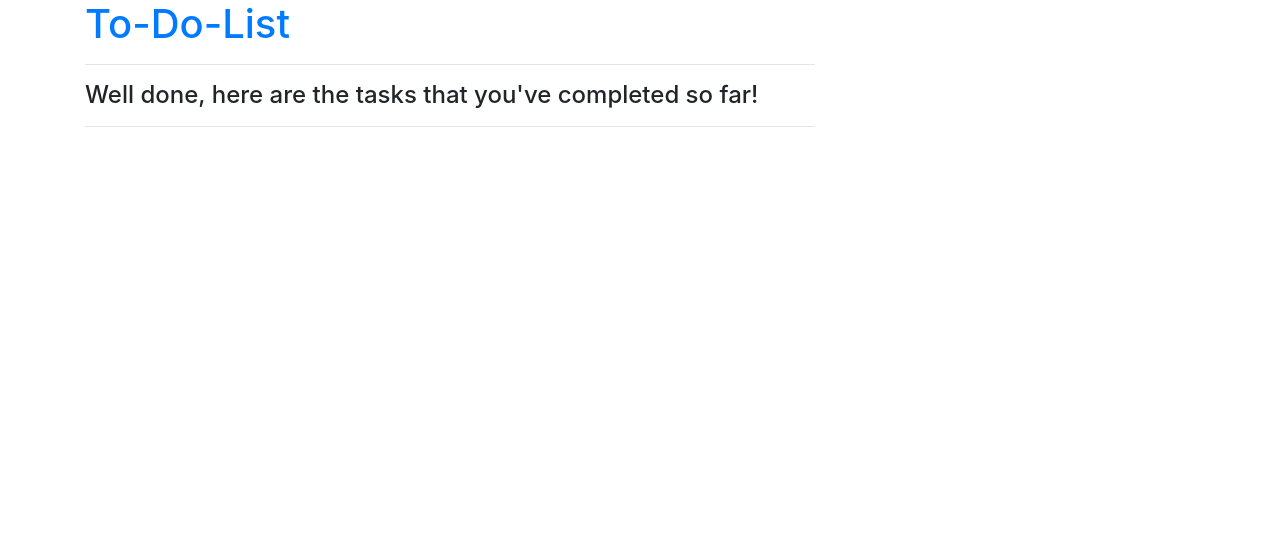
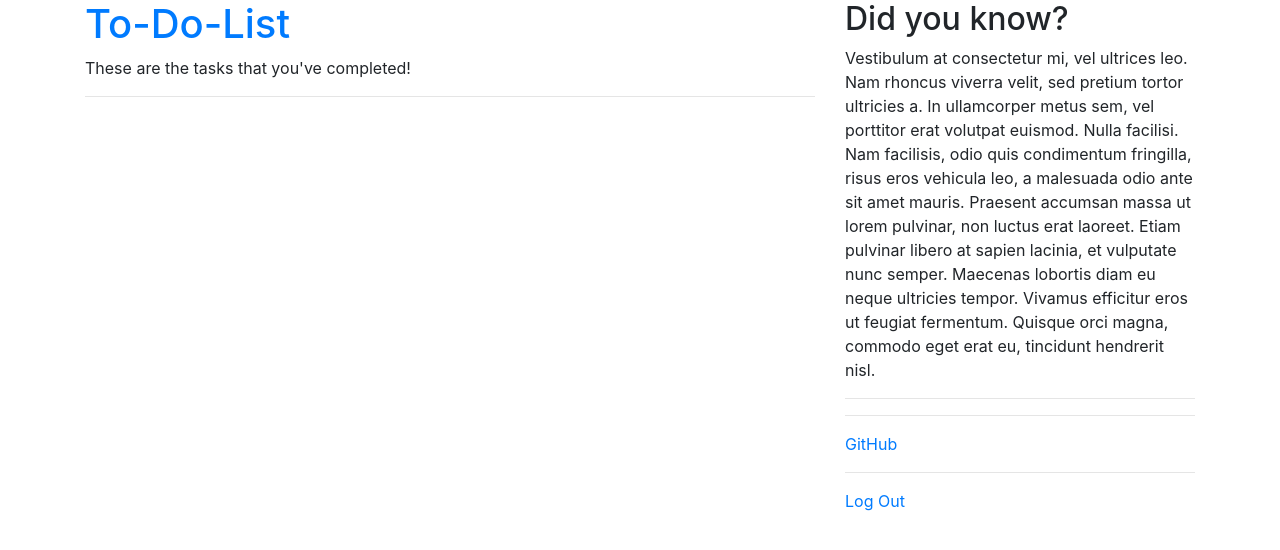
Before and after one commit to VoxBorealis/To-Do-List-Web-Application, a Flask app: template templates/completed.html in a window 1280 px wide. Shown: the top 550 px of the page. Run offline with Flask 2, Linux system fonts and the light colour scheme; the template is opened without the code that fills it, so the values that code supplies are empty; some libraries are stand-ins or nearby versions.

Commit message:
Add UI improvements

```diff
--- a/templates/completed.html
+++ b/templates/completed.html
@@ -1,9 +1,10 @@
 {% extends "layout.html" %}
 {% block content %}
+
+      <p>
+      These are the tasks that you've completed!
       <hr>
 
-<h4>Well done, here are the tasks that you've completed so far!</h4>
-<hr>
         <ul>
           {% for task in tasks %}
             <div class="list-group">
@@ -21,4 +22,23 @@
         </ul>
 
 
+    </div>
+    <div class="col-4">
+      <h2>Did you know?</h2>
+      <p>
+        Vestibulum at consectetur mi, vel ultrices leo. Nam rhoncus viverra velit, sed pretium tortor ultricies a. In ullamcorper metus sem, vel porttitor erat volutpat euismod. Nulla facilisi. Nam facilisis, odio quis condimentum fringilla, risus eros vehicula leo, a malesuada odio ante sit amet mauris. Praesent accumsan massa ut lorem pulvinar, non luctus erat laoreet. Etiam pulvinar libero at sapien lacinia, et vulputate nunc semper. Maecenas lobortis diam eu neque ultricies tempor. Vivamus efficitur eros ut feugiat fermentum. Quisque orci magna, commodo eget erat eu, tincidunt hendrerit nisl.
+        <p>
+          <hr>
+          {% if session.user_id %}
+        <a href="/completed" class="btn-secondary btn-lg active" role="button" aria-pressed="true">View Completed Tasks</a>
+          {% endif %}
+          <hr>
+          <a href="https://github.com/VoxBorealis/To-Do-List-Web-Application">GitHub</a>
+          <hr>
+        <a href="/logout">Log Out</a>
+
+
+    </div>
+  </div>
+</div>
 {% endblock %}
--- a/templates/layout.html
+++ b/templates/layout.html
@@ -2,9 +2,11 @@
 <meta name="viewport" content="width=device-width, initial-scale=1, shrink-to-fit=no">
 <link rel="stylesheet" href="https://stackpath.bootstrapcdn.com/bootstrap/4.5.0/css/bootstrap.min.css">
 <title>What To Do!?</title>
+
 <div class="container" >
   <div class="row">
     <div class="col-8">
+
       <h1> <a href="/">To-Do-List</a></h1>
 
 
--- a/templates/register.html
+++ b/templates/register.html
@@ -20,6 +20,10 @@
               <label for="password">Password</label>
               <input type="password" name="password" class="form-control" id="password">
             </div>
+            <div class="form-group">
+              <label for="password">Confirm password</label>
+              <input type="password" name="password2" class="form-control" id="password2">
+            </div>
             <button type="submit" class="btn btn-primary">Sign up!</button>
             <p>
             Already have an account? <a href="/">Log In</a>
--- a/templates/task.html
+++ b/templates/task.html
@@ -42,6 +42,10 @@
           {% if session.user_id %}
         <a href="/completed" class="btn-secondary btn-lg active" role="button" aria-pressed="true">View Completed Tasks</a>
           {% endif %}
+          <hr>
+        <a href="https://github.com/VoxBorealis/To-Do-List-Web-Application">GitHub</a>
+        <hr>
+      <a href="/logout">Log Out</a>
     </div>
     </div>
   </div>
--- a/users.py
+++ b/users.py
@@ -29,7 +29,6 @@ def logout():
     del session["username"]
 
 def register(username, password):
-    if len(username) > 20 or len(password) > 100: return False
     hash_value = generate_password_hash(password)
     try:
         sql = "INSERT INTO users (username, password) VALUES (:username,:password)"
```
Also changed, not shown: routes.py (+6 -2 lines), templates/index.html (+11 -1 lines). Lines whose indentation alone changed are shown as unchanged.
